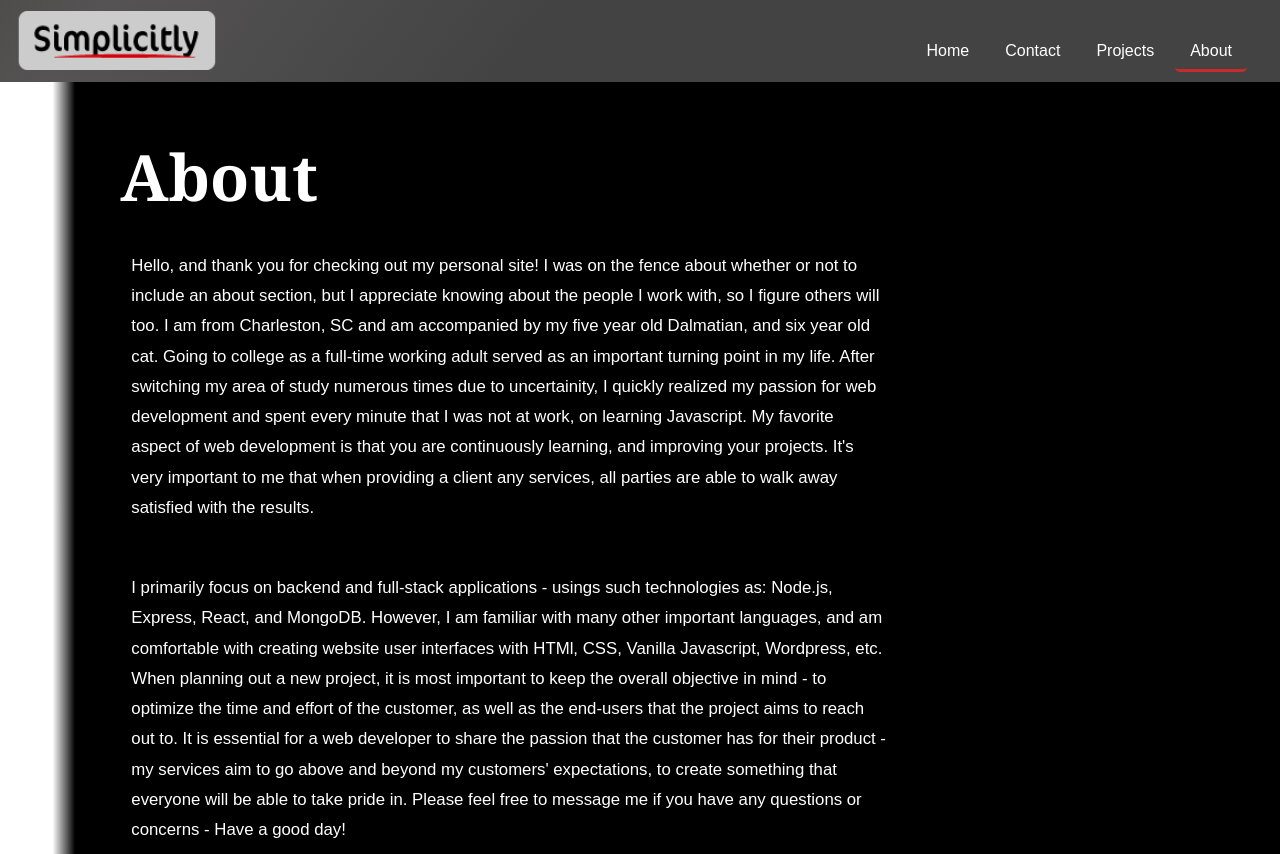
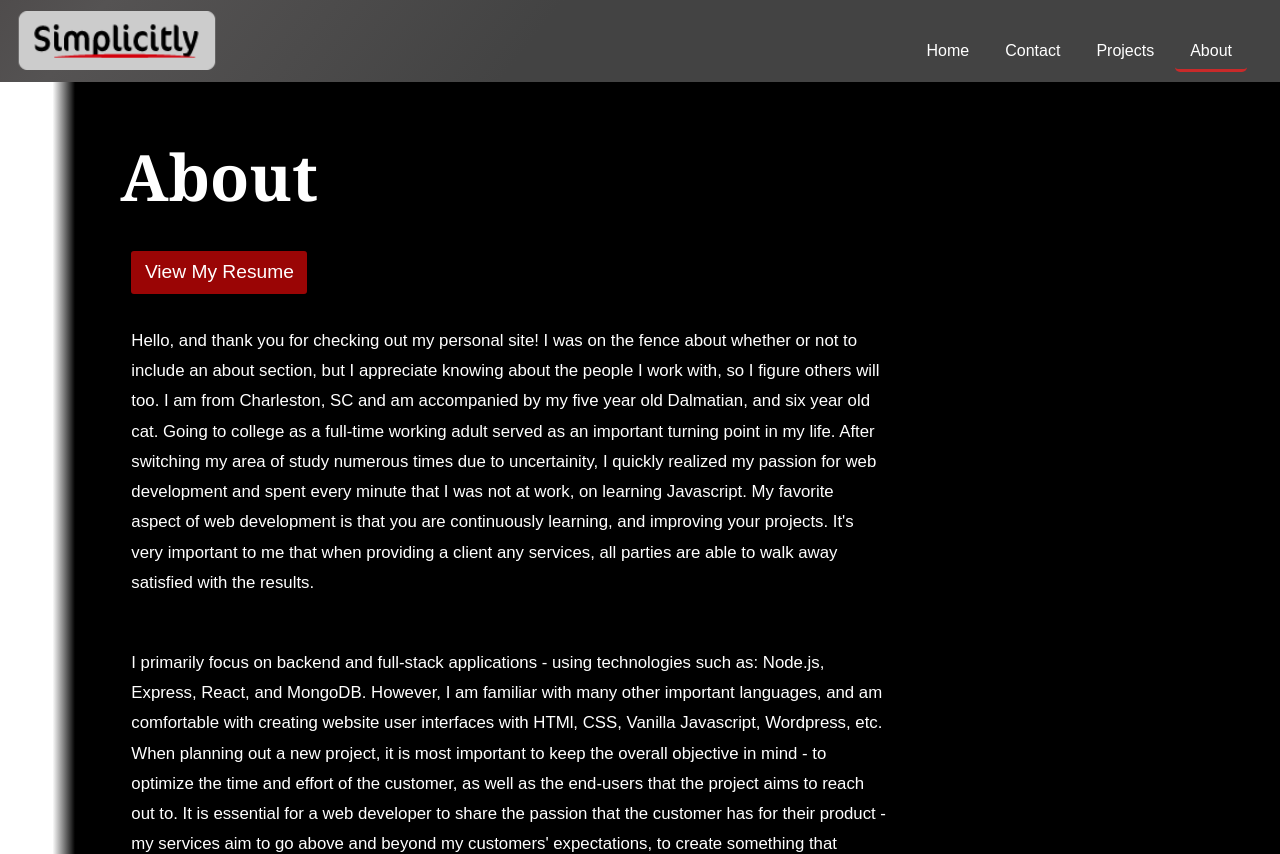
Before and after one commit to WillKoste/Simplicitly, a React (Create React App) app in the folder client/: page /about in a window 1280 px wide. Shown: the top 854 px of the page. Built offline with nearby package versions, Linux system fonts and the light colour scheme.

Commit message:
Work Sync

```diff
--- a/client/src/components/layout/About.js
+++ b/client/src/components/layout/About.js
@@ -1,7 +1,11 @@
-import React from 'react';
+import React, {useEffect} from 'react';
 import SideNav from './SideNav';
 
 const About = () => {
+  useEffect(() => {
+    window.scrollTo(0, 0)
+  }, []);
+
   const closeSideNav = () => {
     document.querySelector('#side-nav').classList.remove('toggled');
   }
@@ -14,8 +18,9 @@ const About = () => {
         <div className="right-side-secondary" onClick={closeSideNav}>
           <div className="container">
             <h1>About</h1>
+            <a className="resume-btn" href="https://google.com" target="_blank" rel="noopener noreferrer">View My Resume</a>
             <p>Hello, and thank you for checking out my personal site! I was on the fence about whether or not to include an about section, but I appreciate knowing about the people I work with, so I figure others will too. I am from Charleston, SC and am accompanied by my five year old Dalmatian, and six year old cat. Going to college as a full-time working adult served as an important turning point in my life. After switching my area of study numerous times due to uncertainity, I quickly realized my passion for web development and spent every minute that I was not at work, on learning Javascript. My favorite aspect of web development is that you are continuously learning, and improving your projects. It's very important to me that when providing a client any services, all parties are able to walk away satisfied with the results.</p>
-            <p>I primarily focus on backend and full-stack applications - usings such technologies as: Node.js, Express, React, and MongoDB. However, I am familiar with many other important languages, and am comfortable with creating website user interfaces with HTMl, CSS, Vanilla Javascript, Wordpress, etc. When planning out a new project, it is most important to keep the overall objective in mind - to optimize the time and effort of the customer, as well as the end-users that the project aims to reach out to. It is essential for a web developer to share the passion that the customer has for their product - my services aim to go above and beyond my customers' expectations, to create something that everyone will be able to take pride in. Please feel free to message me if you have any questions or concerns - Have a good day!</p>
+            <p>I primarily focus on backend and full-stack applications - using technologies such as: Node.js, Express, React, and MongoDB. However, I am familiar with many other important languages, and am comfortable with creating website user interfaces with HTMl, CSS, Vanilla Javascript, Wordpress, etc. When planning out a new project, it is most important to keep the overall objective in mind - to optimize the time and effort of the customer, as well as the end-users that the project aims to reach out to. It is essential for a web developer to share the passion that the customer has for their product - my services aim to go above and beyond my customers' expectations, to create something that everyone will be able to take pride in. Please feel free to message me if you have any questions or concerns - Have a good day!</p>
             <div className="white-circle"></div>
           </div>
         </div>
--- a/client/src/components/layout/Landing.js
+++ b/client/src/components/layout/Landing.js
@@ -1,4 +1,5 @@
 import React, { Fragment } from 'react';
+import {Link} from 'react-router-dom';
 import SideNav from './SideNav';
 import IndexForm from '../forms/IndexForm';
 
@@ -80,7 +81,7 @@ const Landing = () => {
                 </div>
                 <div class="home-right" onClick={closeSideNav}>
                     <div class="home-image"></div>
-                    <p>With experience in multiple web development technologies, including: node.js, React, HTML, Javascript, etc. - My goal is to help </p>
+                    <p>With experience in multiple web development technologies, including: Node.js, React, HTML, CSS, JavaScript, etc. - my goal is to help solve the problems that individuals and companies face every day. After years of experience in a leadersip role within a company, I have developed many skills that can be used in collaborative work environments as well as independently. <Link to="/about" className="resume-cta">Click here</Link> to view my resume and learn more.</p>
                 </div>
             </section>
         </Fragment>
--- a/client/src/css/even-even-smaller.css
+++ b/client/src/css/even-even-smaller.css
@@ -12,8 +12,12 @@
     margin: auto;
   }
 
-  #home .home-showcase{
-    height: 900px;
+  #home .container{
+    width: 500px;
+  }
+
+  .home-showcase{
+    height: 840px;
   }
 
   #home .home-name{
--- a/client/src/css/mobile.css
+++ b/client/src/css/mobile.css
@@ -34,6 +34,10 @@
     #home .sign-in-container form{
         padding: 0 15px;
         padding-bottom: 1.2rem;
+    }
+
+    #home .home-right{
+        padding: 2.5rem 0rem;
     }
 
     #container > div.overlay-container > div > div.overlay-panel.overlay-left > p{
--- a/client/src/css/style.css
+++ b/client/src/css/style.css
@@ -573,6 +573,10 @@ ul{
   padding: 0 1rem;
 }
 
+#about .right-side-secondary .container > p{
+  margin-top: 1.5rem;
+}
+
 #about{
   position: relative;
 }
@@ -663,7 +667,7 @@ ul{
   box-shadow: 0px 2px 10px rgba(0,0,0,.20), 0 2px 10px rgba(0,0,0,.22);
   position: relative;
   overflow: hidden;
-  width: 500px;
+  width: 550px;
   max-width: 100%;
   min-height: 344px;
 }
@@ -868,6 +872,7 @@ ul{
 #home .home-name{
   font-family: Georgia, 'Times New Roman', Times, serif;
   font-size: 4rem;
+  line-height: 1;
 }
 
 #home .slogan{
@@ -905,3 +910,22 @@ ul{
   height: 50%;
   justify-content: left;
 }
+
+
+
+#home .home-right p a{
+  color: var(--primary-color);
+  font-weight: bold;
+  font-size: 1.37rem;
+}
+
+#about .resume-btn{
+  display: inline-block;
+  margin-left: 1rem;
+  font-size: 1.2rem;
+  color: #fff;
+  border-radius: 3px;
+  margin-bottom: .5rem;
+  padding: .5rem .85rem;
+  background: #9a0505;
+}
--- a/client/src/css/tablet.css
+++ b/client/src/css/tablet.css
@@ -26,6 +26,10 @@
     #home .fake-body{
         margin-top: 4rem;
         margin-bottom: 1rem;
+    }
+
+    #home .container{
+        width: 550px;
     }
 
     /* Contact */
```
Also changed, not shown: 1 other file (tests, documents, lock files or other folders).
